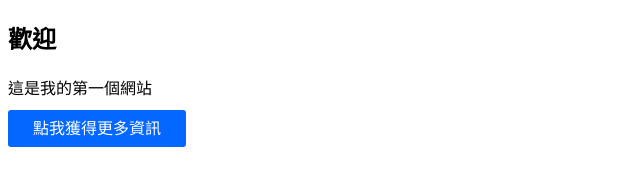
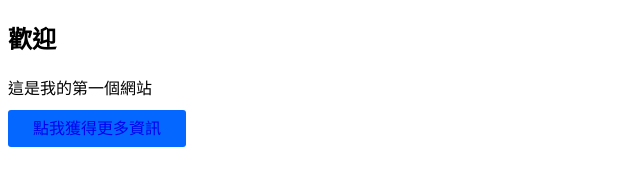
Before and after one commit to kameko9487/001, a plain HTML site: page index.html in a window 1280 px wide. Shown: the whole page, without its empty margins (0-640 px from the left). Drawn offline with Linux system fonts and the light colour scheme.

Commit message:
Update style.css

```diff
--- a/style.css
+++ b/style.css
@@ -1,6 +1,6 @@
 .btn{
   background-color: #0467ff;
-  color: white;
+  color: #fffff;
   padding: 10px 25px;
   border:none;
   border-radius: 3px;
@@ -8,5 +8,5 @@
 }
 
 .btn:hover{
-    background-color: block;
+    background-color: #00000;
 }
```
